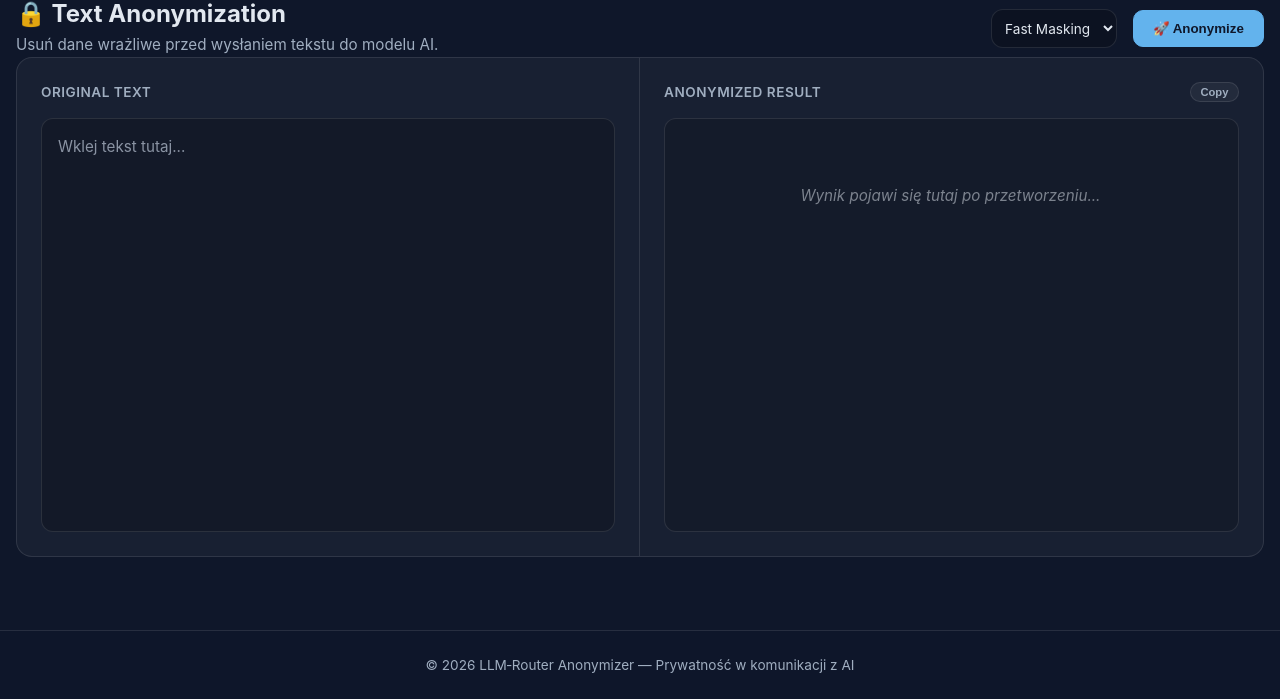
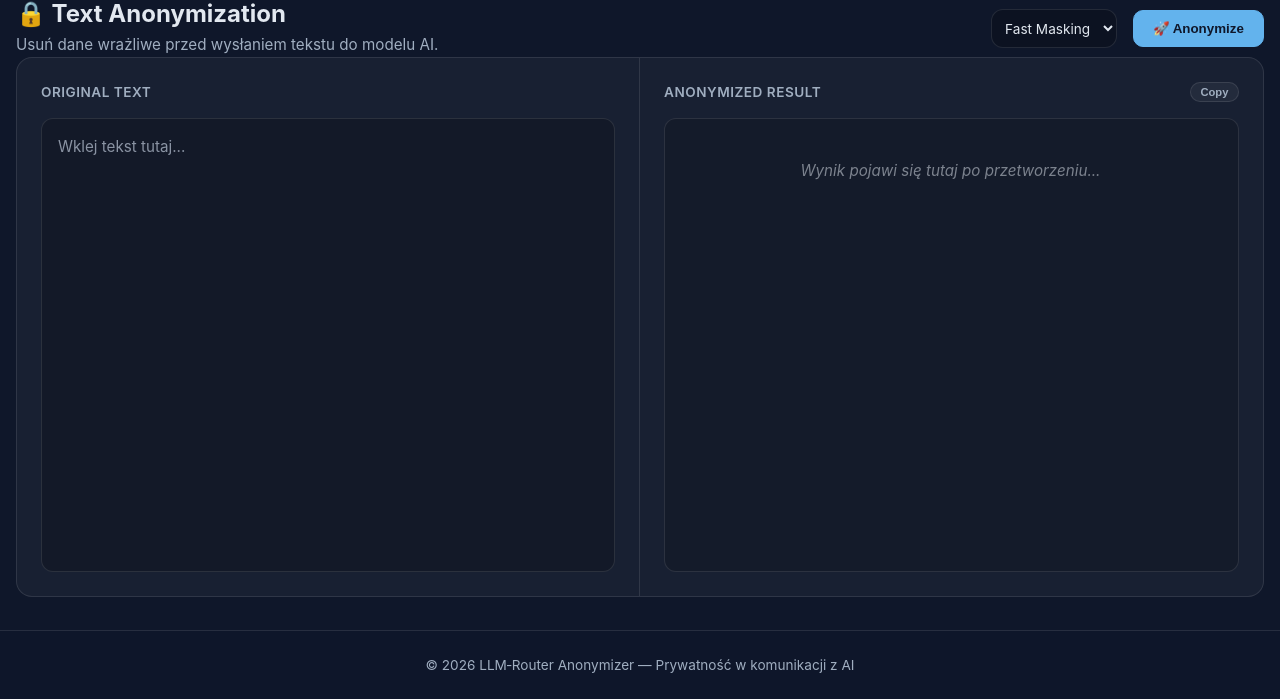
Before and after one commit to radlab-dev-group/llm-router-web, a Python web app: template llm_router_web/web/anonymizer/templates/anonymize.html in a window 1280 px wide. Shown: the part 101-800 px from the top of the page. Run offline with Jinja, Linux system fonts and the light colour scheme; the template is opened without the code that fills it, so the values that code supplies are empty; some libraries are stand-ins or nearby versions.

Commit message:
Refactor anonymizer UI: replace pane flex layout with grid rows, adjust workspace height calculations, remove unused CSS/comments, and simplify post‑swap JavaScript to reset result scroll instead of syncing.

```diff
--- a/llm_router_web/web/anonymizer/templates/anonymize.html
+++ b/llm_router_web/web/anonymizer/templates/anonymize.html
@@ -10,7 +10,7 @@
         .workspace-header {
             display: flex;
             justify-content: space-between;
-            align-items: center; /* Elementy w linii poziomej */
+            align-items: center;
             gap: 1rem;
         }
 
@@ -26,7 +26,6 @@
             font-size: 0.95rem;
         }
 
-        /* Kontener na dropdown i przycisk w nagłówku */
         .workspace-controls {
             display: flex;
             align-items: center;
@@ -43,7 +42,10 @@
             overflow: hidden;
             background: var(--bg-glass);
             align-items: stretch;
-            min-height: 500px;
+
+            height: calc(100dvh - 260px);
+            max-height: calc(100dvh - 260px);
+            min-height: 320px;
         }
 
         @media (min-width: 820px) {
@@ -53,12 +55,13 @@
         }
 
         .editor-pane {
-            display: flex;
-            flex-direction: column;
+            display: grid;
+            grid-template-rows: auto 1fr;
             padding: 1.5rem;
             gap: 1rem;
             overflow: hidden;
             height: 100%;
+            min-height: 0;
         }
 
         .editor-pane:first-child {
@@ -74,13 +77,13 @@
             text-transform: uppercase;
             letter-spacing: 0.5px;
             color: var(--text-muted);
-            flex-shrink: 0;
         }
 
         /* ---------- ELEMENTY TEKSTOWE (Synchronizowane) ---------- */
         .inputx, .result-area {
             width: 100%;
-            flex: 1; /* Wypełnia całą dostępną wysokość panele */
+            height: 100%;
+            min-height: 0;
             border-radius: 12px;
             border: 1px solid var(--border-glass);
             background: rgba(0, 0, 0, 0.2);
@@ -93,13 +96,18 @@
             box-sizing: border-box;
             overflow: auto;
             resize: none;
-            display: block; /* Zapobiega centrowaniu pionowemu */
+            display: block;
             text-align: left;
+            vertical-align: top;
         }
 
         .result-area {
             white-space: pre-wrap;
             background: rgba(0, 0, 0, 0.15);
+            display: flex;
+            align-items: flex-start;
+            justify-content: flex-start;
+            flex-direction: column;
         }
 
         .inputx:focus {
@@ -186,7 +194,6 @@
     </style>
 
     <div class="anon-workspace">
-        <!-- Formularz otacza całość, aby łatwo pobrać dane z textarea i selecta -->
         <form id="anonymize-form"
               hx-post="{{ url_for('anonymize_web.process_text') }}"
               hx-target="#result-content"
@@ -210,7 +217,6 @@
             </header>
 
             <div class="editor-grid">
-                <!-- Left pane – original text -->
                 <div class="editor-pane">
                     <div class="pane-label">Original Text</div>
                     <textarea name="text" id="input-text"
@@ -218,7 +224,6 @@
                               class="inputx"></textarea>
                 </div>
 
-                <!-- Right pane – anonymized result -->
                 <div class="editor-pane">
                     <div class="pane-label">
                         Anonymized Result
@@ -238,7 +243,6 @@
     </div>
 
     <script>
-        /* ---- Highlight anonimowych tagów ---- */
         function highlightTags() {
             const container = document.getElementById('result-content');
             if (!container) return;
@@ -248,14 +252,12 @@
             );
         }
 
-        /* ---- Kopiowanie wyniku ---- */
         async function copyResult() {
             const text = document.getElementById('result-content').innerText;
             await navigator.clipboard.writeText(text);
             alert('Copied to clipboard!');
         }
 
-        /* ---- Synchronizacja przewijania ---- */
         function syncScroll(source) {
             const targetId = source.id === 'input-text' ? 'result-content' : 'input-text';
             const target = document.getElementById(targetId);
@@ -277,13 +279,15 @@
             syncScroll(e.target);
         });
 
-        /* ---- Po zamianie HTMX ---- */
         document.body.addEventListener('htmx:afterSwap', function (e) {
             if (e.detail?.target?.id === 'result-content') {
                 highlightTags();
-                const input = document.getElementById('input-text');
-                if (input) {
-                    syncScroll(input);
+
+                // Po wstawieniu nowego wyniku przewiń go na górę (zamiast sync do textarea)
+                const result = document.getElementById('result-content');
+                if (result) {
+                    result.scrollTop = 0;
+                    result.scrollLeft = 0;
                 }
             }
         });
```
